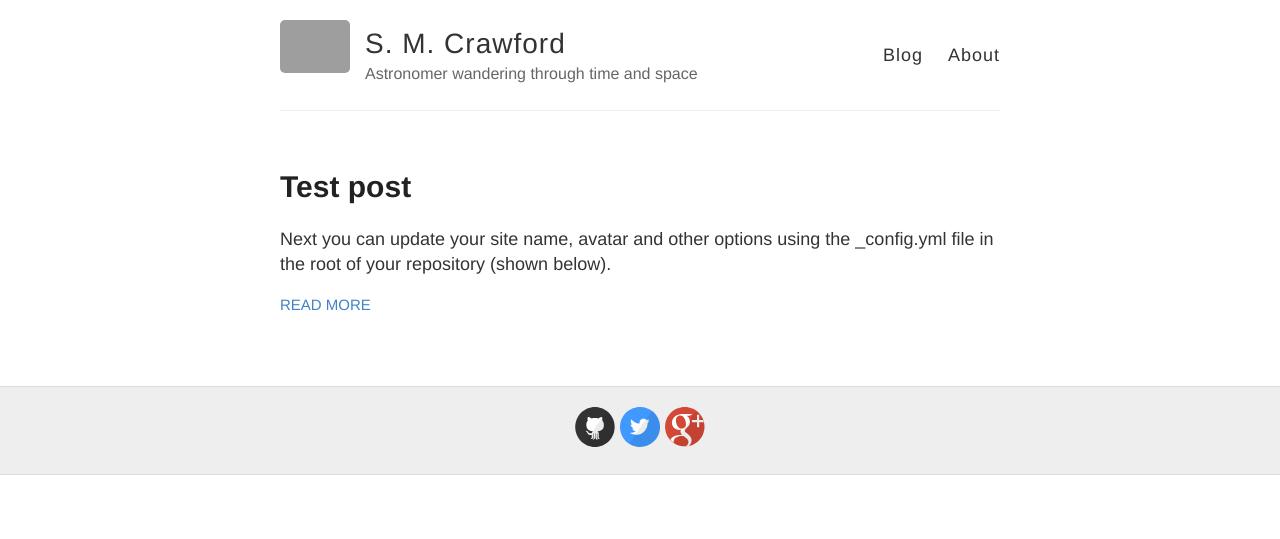
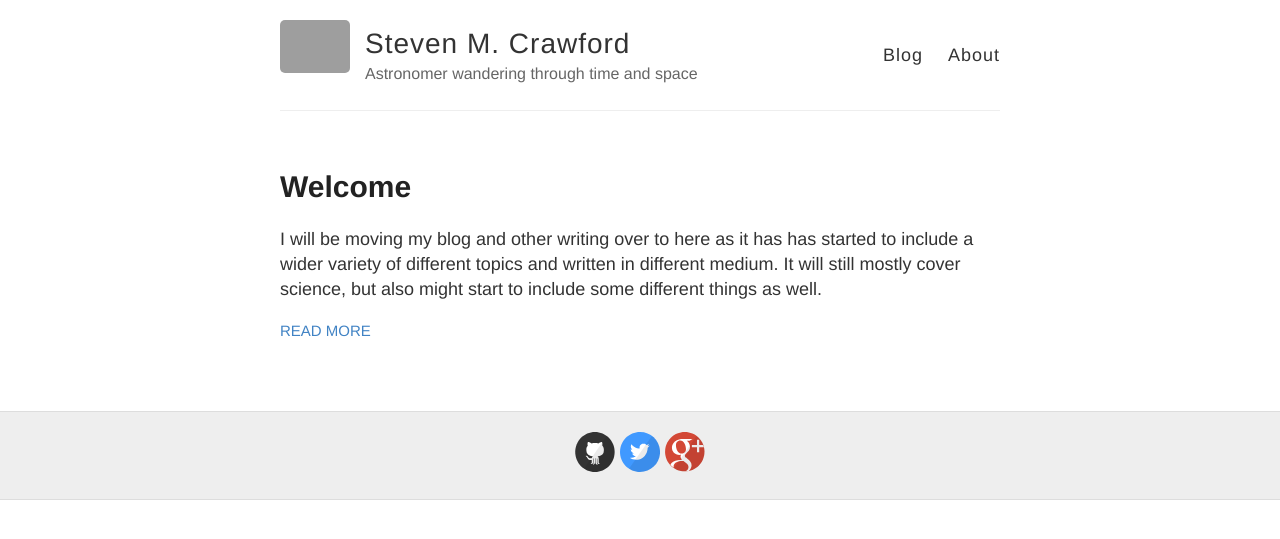
Before and after one commit to crawfordsm/crawfordsm.github.io, a Jekyll site: the page built from index.html, in a window 1280 px wide. Shown: the top 539 px of the page. Built offline with Jekyll 4.4.1, drawn with Linux system fonts in a browser that asks for light colours; Markdown is read by kramdown in place of the engine named in the settings; grey boxes are pictures that could not be loaded.

Commit message:
update to first post

```diff
--- a/_config.yml
+++ b/_config.yml
@@ -3,7 +3,7 @@
 #
 
 # Name of your site (displayed in the header)
-name: S. M. Crawford
+name: Steven M. Crawford
 
 # Short bio or description (displayed in the header)
 description: Astronomer wandering through time and space
@@ -37,7 +37,7 @@ footer-links:
 disqus:
 
 # Enter your Google Analytics web tracking code (e.g. UA-2110908-2) to activate tracking
-google_analytics:
+google_analytics: UA-72222048-1
 
 # Your website URL (e.g. http://barryclark.github.io or http://www.barryclark.co)
 # Used for Sitemap.xml and your RSS feed
--- a/_posts/2014-3-3-Hello-World.md
+++ /dev/null
@@ -1,10 +0,0 @@
----
-layout: post
-title: Test post
----
-
-Next you can update your site name, avatar and other options using the _config.yml file in the root of your repository (shown below).
-
-![_config.yml]({{ site.baseurl }}/images/config.png)
-
-The easiest way to make your first post is to edit this one. Go into /_posts/ and update the Hello World markdown file. For more instructions head over to the [Jekyll Now repository](https://github.com/barryclark/jekyll-now) on GitHub.
--- /dev/null
+++ b/_posts/2016-01-10-Welcome.md
@@ -0,0 +1,9 @@
+---
+layout: post
+title: Welcome
+---
+
+I will be moving my blog and other writing over to here as it has
+has started to include a wider variety of different topics and written
+in different medium.  It will still mostly cover science, but also
+might start to include some different things as well.
```
